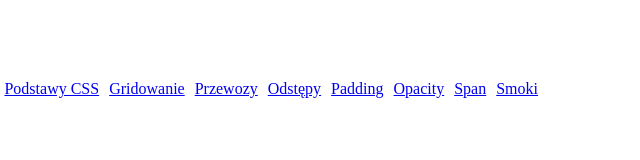
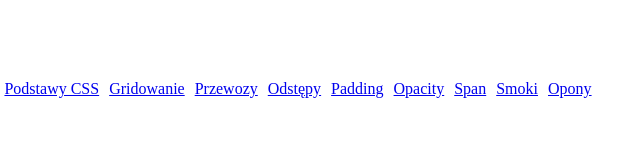
Before and after one commit to Zoter1x/Klasa5, a plain HTML site: page index.html in a window 1280 px wide. Shown: the full height of the page, 398-1038 px from the left. Drawn offline with Linux system fonts and the light colour scheme.

Commit message:
Update index.html

```diff
--- a/index.html
+++ b/index.html
@@ -31,6 +31,7 @@
             <div class="knopka"><a href="https://zoter1x.github.io/Klasa5/Opacity">Opacity</a></div>
             <div class="knopka"><a href="https://zoter1x.github.io/Klasa5/span.html">Span</a></div>
             <div class="knopka"><a href="https://zoter1x.github.io/Klasa5/smoki/smoki.html">Smoki</a></div>
+            <div class="knopka"><a href="https://zoter1x.github.io/Klasa5/Opony/opony.html">Opony</a></div>
         </div>
     </body>
 
```
